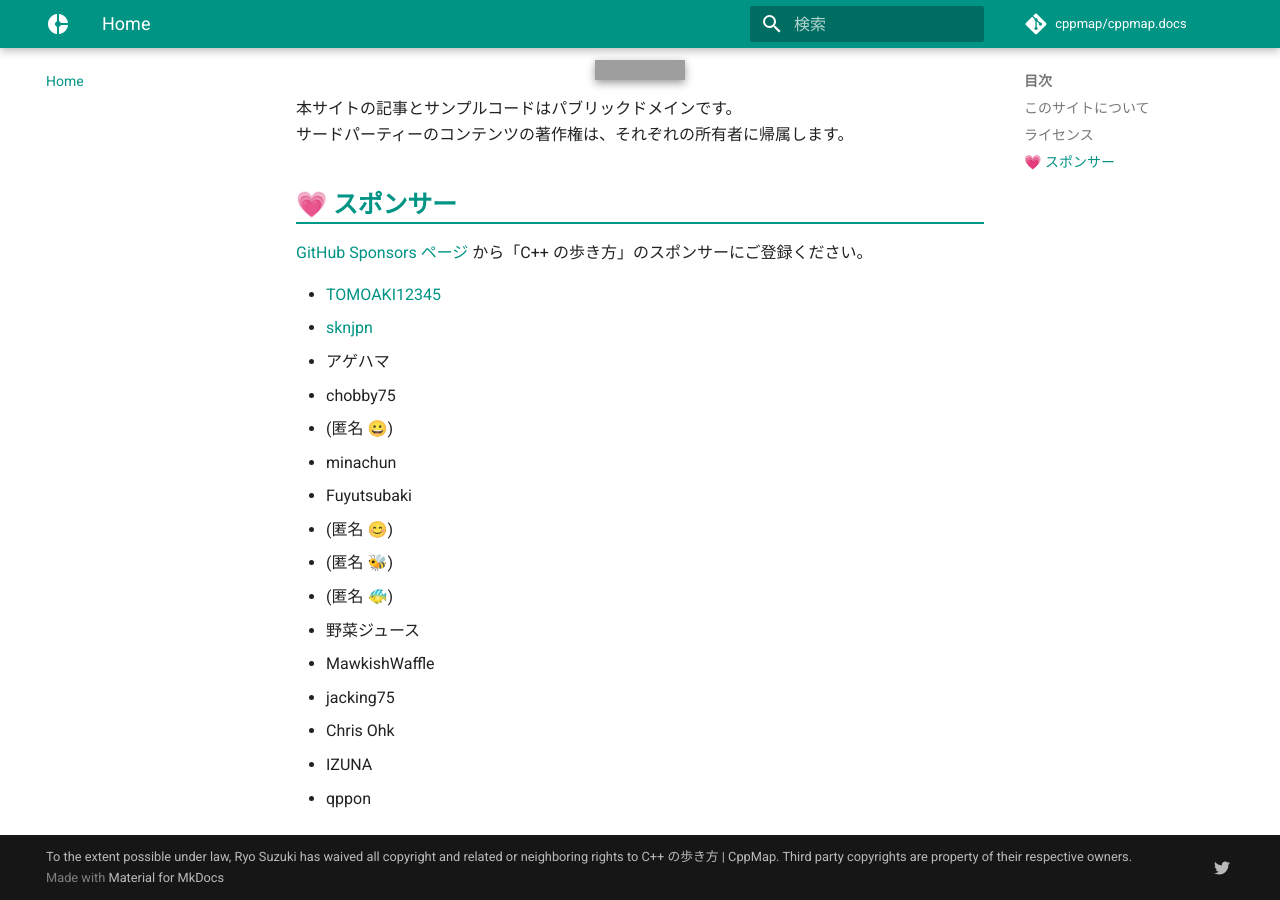
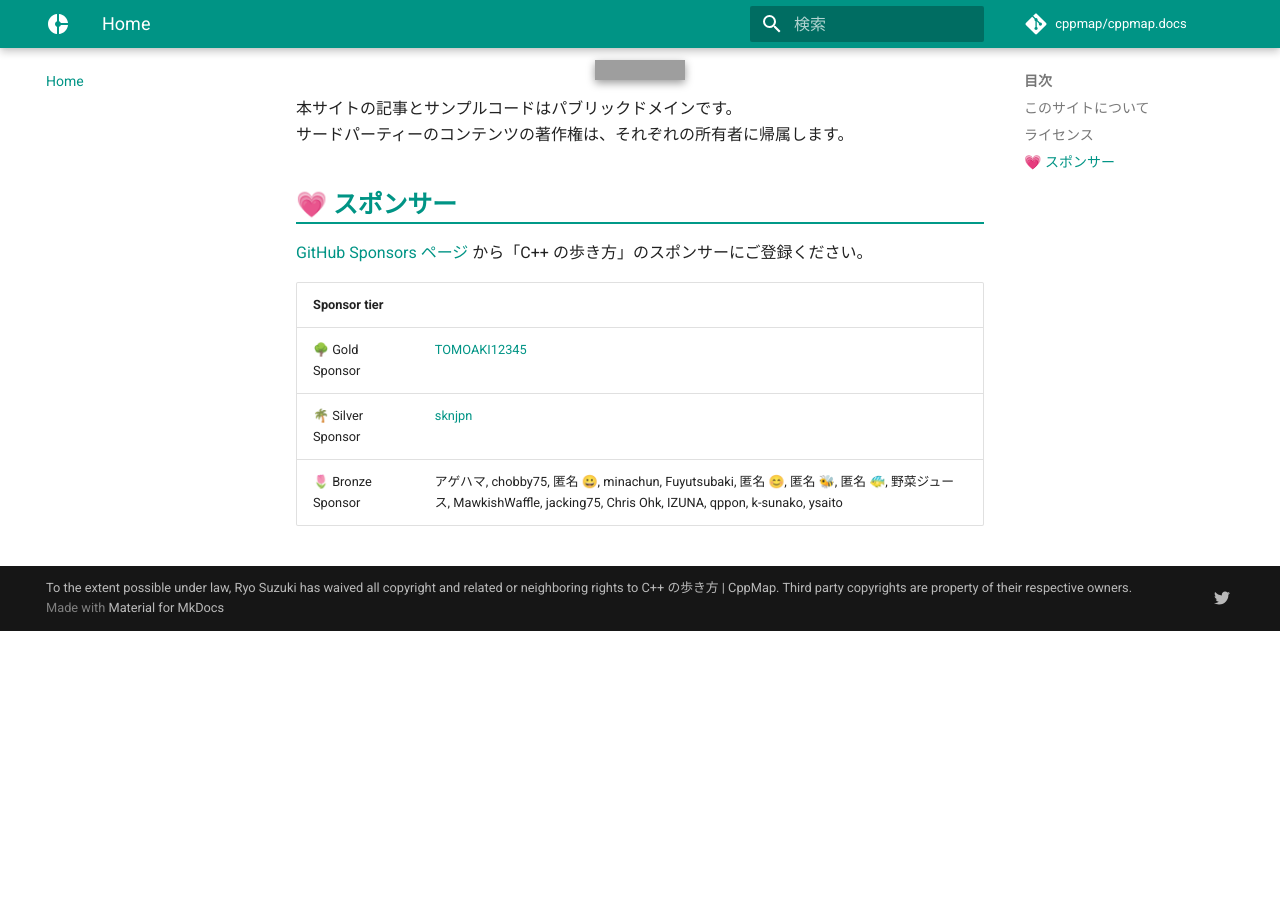
Before and after one commit to cppmap/cppmap.docs, an MkDocs documentation site: the page built from docs/index.md, in a window 1280 px wide and 900 px high, scrolled down 688 px. Built offline with MkDocs 1.6.1 and Material for MkDocs 9.7.7, drawn with Linux system fonts in a browser that asks for light colours; nearby versions of some CDN libraries; comment, search, counter and statistics services are not loaded; after the commit the page ends 1319 px from its top, so only the background shows below that; grey boxes are pictures that could not be loaded.

Commit message:
Update index.md

```diff
--- a/docs/index.md
+++ b/docs/index.md
@@ -28,19 +28,8 @@ C++17, C++20, C++23, C++26 に関する情報を調査・提供します。
 
 [GitHub Sponsors ページ](https://github.com/sponsors/Reputeless) から「C++ の歩き方」のスポンサーにご登録ください。
 
-- [TOMOAKI12345](https://github.com/TOMOAKI12345)
-- [sknjpn](https://twitter.com/sknjpn)
-- アゲハマ
-- chobby75
-- (匿名 😀)
-- minachun
-- Fuyutsubaki
-- (匿名 😊)
-- (匿名 🐝)
-- (匿名 🐠)
-- 野菜ジュース
-- MawkishWaffle
-- jacking75
-- Chris Ohk
-- IZUNA
-- qppon
+|Sponsor tier| |
+|--|--|
+|🌳 Gold Sponsor |[TOMOAKI12345](https://github.com/TOMOAKI12345)|
+|🌴 Silver Sponsor |[sknjpn](https://twitter.com/sknjpn)|
+|🌷 Bronze Sponsor |アゲハマ, chobby75, 匿名 😀, minachun, Fuyutsubaki, 匿名 😊, 匿名 🐝, 匿名 🐠, 野菜ジュース, MawkishWaffle, jacking75, Chris Ohk, IZUNA, qppon, k-sunako, ysaito|
```
